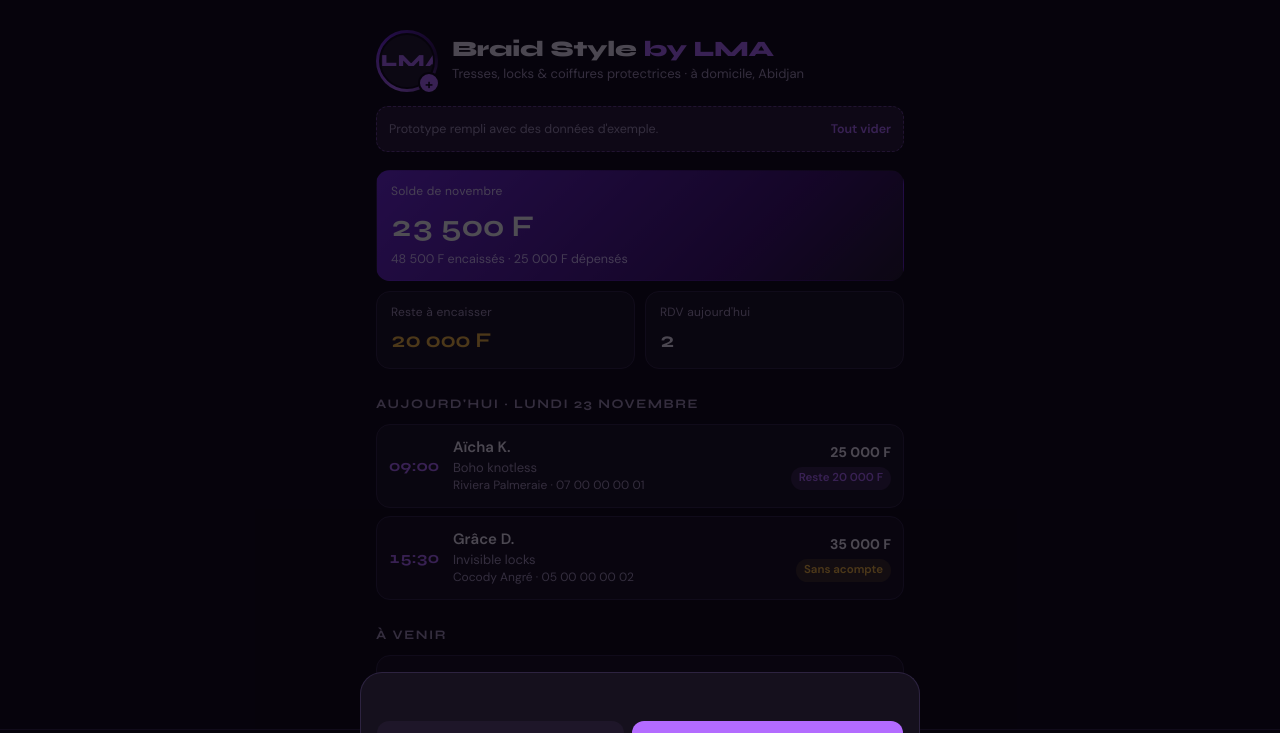
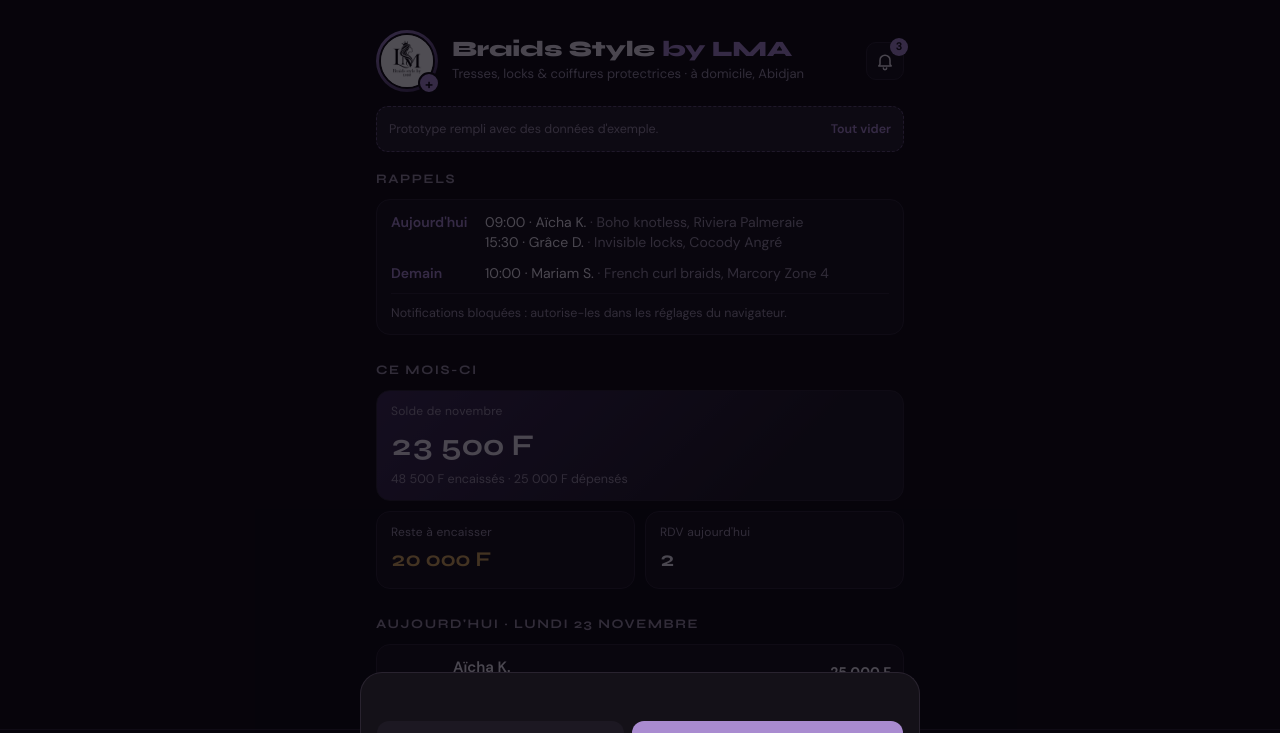
Before and after one commit to isaackoussa/Bsblma, a plain HTML site: page prototype/index.html in a window 1280 px wide. Shown: the top 733 px of the page. Drawn offline with Linux system fonts and the light colour scheme.

Commit message:
Ajoute le logo, les rappels de rendez-vous et adoucit les couleurs
Co-Authored-By: Claude Opus 5.5 <noreply@anthropic.com>
Claude-Session: https://claude.ai/code/session_01Aema4VaT2EtQYNHjBnDw9H

```diff
--- a/prototype/index.html
+++ b/prototype/index.html
@@ -1,4 +1,4 @@
-<title>Braid Style by LMA</title>
+<title>Braids Style by LMA</title>
 <meta name="claude:viewport-fit-sides" content="cover">
 <link rel="preconnect" href="https://fonts.googleapis.com">
 <link rel="preconnect" href="https://fonts.gstatic.com" crossorigin>
@@ -6,9 +6,9 @@
 <style>
 /* Layout: app mobile, une colonne, barre d'onglets fixe en bas. Look unique violet/noir (choix de la cliente). */
 :root{
-  --bg:#0b0810; --surface:#15101d; --surface-2:#1e1629; --line:#2d2340;
-  --fg:#f3edf9; --muted:#a495b8; --accent:#b36bff; --accent-deep:#6d28d9; --on-accent:#120a1c;
-  --good:#3ddc97; --warn:#f5b83d; --bad:#ff6b81;
+  --bg:#0c0a0f; --surface:#141118; --surface-2:#1c1822; --line:#29232f;
+  --fg:#efeaf3; --muted:#9a90a6; --accent:#a98bd0; --accent-deep:#3a2a52; --on-accent:#140f1a;
+  --good:#6cc6a0; --warn:#d6a85a; --bad:#de8190;
   --display:"Syne", "Avenir Next", system-ui, sans-serif;
   --body:"DM Sans", system-ui, -apple-system, "Segoe UI", sans-serif;
   color-scheme:dark;
@@ -23,8 +23,8 @@ button{cursor:pointer}
 
 /* En-tête */
 .top{display:flex;align-items:center;gap:14px;padding-block:6px 14px}
-.avatar{position:relative;width:62px;height:62px;flex:none;border-radius:50%;padding:3px;background:conic-gradient(from 200deg,var(--accent),var(--accent-deep),#2a0f4d,var(--accent));cursor:pointer}
-.avatar-in{width:100%;height:100%;border-radius:50%;background:var(--surface-2);display:grid;place-items:center;overflow:hidden;border:2px solid var(--bg)}
+.avatar{position:relative;width:62px;height:62px;flex:none;border-radius:50%;padding:3px;background:linear-gradient(145deg,var(--accent),var(--accent-deep));cursor:pointer}
+.avatar-in{width:100%;height:100%;border-radius:50%;background:#fff;display:grid;place-items:center;overflow:hidden;border:2px solid var(--bg)}
 .avatar img{width:100%;height:100%;object-fit:cover}
 .avatar-mono{font-family:var(--display);font-weight:800;font-size:17px;letter-spacing:.04em;color:var(--accent)}
 .avatar-edit{position:absolute;right:-2px;bottom:-2px;width:22px;height:22px;border-radius:50%;background:var(--accent);color:var(--on-accent);display:grid;place-items:center;font-size:14px;font-weight:700;border:2px solid var(--bg)}
@@ -46,10 +46,20 @@ h2:first-child{margin-top:4px}
 .kpi{background:var(--surface);border:1px solid var(--line);border-radius:14px;padding:12px 14px;min-width:0}
 .kpi span{display:block;font-size:12px;color:var(--muted);letter-spacing:.02em}
 .kpi b{display:block;font-family:var(--display);font-size:21px;font-weight:700;margin-top:4px;font-variant-numeric:tabular-nums;white-space:nowrap;overflow:hidden;text-overflow:ellipsis}
-.kpi.hero{grid-column:1/-1;background:linear-gradient(135deg,var(--accent-deep),#3b0f6e 70%,var(--surface-2));border-color:transparent}
-.kpi.hero span{color:#e5d4ff}
-.kpi.hero b{font-size:30px;color:#fff}
-.kpi.hero small{display:block;color:#d9c3ff;font-size:12.5px;margin-top:2px}
+.kpi.hero{grid-column:1/-1;background:linear-gradient(135deg,var(--accent-deep),var(--surface-2) 75%);border-color:var(--line)}
+.kpi.hero b{font-size:30px}
+.kpi.hero small{display:block;color:var(--muted);font-size:12.5px;margin-top:2px}
+/* Rappels */
+.bell{margin-left:auto;position:relative;flex:none}
+.bell svg{width:20px;height:20px;stroke:currentColor;fill:none;stroke-width:1.8;stroke-linecap:round;stroke-linejoin:round}
+.bell .badge{position:absolute;top:-5px;right:-5px;min-width:18px;height:18px;border-radius:9px;background:var(--accent);color:var(--on-accent);font-size:11px;font-weight:700;display:grid;place-items:center;padding:0 4px;font-variant-numeric:tabular-nums}
+.remind{background:var(--surface);border:1px solid var(--line);border-radius:14px;padding:12px 14px;display:flex;flex-direction:column;gap:10px}
+.remind-row{display:grid;grid-template-columns:84px 1fr;gap:10px;font-size:14px;align-items:start}
+.remind-row>b{color:var(--accent);font-weight:600}
+.remind-row div{min-width:0;font-variant-numeric:tabular-nums}
+.remind-row span{color:var(--muted)}
+.remind-foot{display:flex;align-items:center;justify-content:space-between;gap:10px;flex-wrap:wrap;border-top:1px solid var(--line);padding-top:10px;font-size:12.5px;color:var(--muted)}
+.remind-foot .btn{padding:8px 12px;font-size:13.5px}
 .c-good{color:var(--good)} .c-bad{color:var(--bad)} .c-warn{color:var(--warn)}
 
 /* Pills */
@@ -145,14 +155,15 @@ h2:first-child{margin-top:4px}
 <div class="app">
   <header class="top">
     <label class="avatar" for="avatarInput" title="Changer la photo de profil">
-      <span class="avatar-in"><img id="avatarImg" alt="Photo de profil" hidden><span class="avatar-mono" id="avatarMono">LMA</span></span>
+      <span class="avatar-in"><img id="avatarImg" src="assets/logo-lma.png" alt="Logo Braids Style by LMA"></span>
       <span class="avatar-edit" aria-hidden="true">+</span>
     </label>
     <input type="file" id="avatarInput" accept="image/*" hidden>
     <div class="brand">
-      <h1>Braid Style <em>by LMA</em></h1>
+      <h1>Braids Style <em>by LMA</em></h1>
       <p>Tresses, locks &amp; coiffures protectrices · à domicile, Abidjan</p>
     </div>
+    <button type="button" class="icon-btn bell" id="bellBtn" aria-label="Rappels"><svg viewBox="0 0 24 24"><path d="M6 16V11a6 6 0 0 1 12 0v5l1.5 2h-15z"/><path d="M10 20.5a2 2 0 0 0 4 0"/></svg><span class="badge" id="bellBadge" hidden></span></button>
   </header>
   <div class="note" id="demoNote"><span>Prototype rempli avec des données d'exemple.</span><button type="button" id="resetBtn">Tout vider</button></div>
 
@@ -247,7 +258,7 @@ const save=()=>{try{localStorage.setItem(KEY,JSON.stringify(db))}catch(e){}};
 
 /* Photo de profil */
 let avatar=null; try{avatar=localStorage.getItem(KEY+'-avatar')}catch(e){}
-function showAvatar(){const img=$('#avatarImg');if(avatar){img.src=avatar;img.hidden=false;$('#avatarMono').hidden=true}}
+function showAvatar(){if(avatar)$('#avatarImg').src=avatar}
 showAvatar();
 $('#avatarInput').addEventListener('change',e=>{const f=e.target.files[0];if(!f)return;const r=new FileReader();r.onload=()=>{avatar=r.result;try{localStorage.setItem(KEY+'-avatar',avatar)}catch(err){}showAvatar();toast('Photo mise à jour')};r.readAsDataURL(f)});
 
@@ -290,6 +301,9 @@ function renderAccueil(){
   const next=db.rdv.filter(r=>r.date>T&&r.statut!=='fait').sort(byDateTime).slice(0,4);
   const low=lowStock(); const moisNom=now.toLocaleDateString('fr-FR',{month:'long'});
   $('#v-accueil').innerHTML=`
+    <h2 id="rappels">Rappels</h2>
+    ${remindHTML()}
+    <h2>Ce mois-ci</h2>
     <div class="kpis">
       <div class="kpi hero"><span>Solde de ${moisNom}</span><b class="num">${fmt(s.solde)}</b><small>${fmt(s.encaisse)} encaissés · ${fmt(s.depenses)} dépensés</small></div>
       <div class="kpi"><span>Reste à encaisser</span><b class="c-warn">${fmt(s.reste)}</b></div>
@@ -302,6 +316,42 @@ function renderAccueil(){
     <h2>Stock à racheter</h2>
     <div class="list">${low.length?low.map(stRow).join(''):'<p class="empty">Le stock est bon.</p>'}</div>`;
 }
+
+/* Rappels & notifications */
+function upcoming(){const tm=shift(1);const pend=d=>db.rdv.filter(r=>r.date===d&&r.statut!=='fait').sort(byDateTime);return{today:pend(T),tomorrow:pend(tm)}}
+const hasNotif=()=>'Notification' in window;
+const notifState=()=>hasNotif()?Notification.permission:'absent';
+function remindHTML(){
+  const u=upcoming();
+  const line=r=>`${esc(r.heure)} · ${esc(r.cliente)} <span>· ${esc(r.prestation)}, ${esc(r.quartier)}</span>`;
+  const block=(label,arr)=>`<div class="remind-row"><b>${label}</b><div>${arr.length?arr.map(line).join('<br>'):'<span>Aucun rendez-vous</span>'}</div></div>`;
+  const st=notifState();
+  const foot=st==='granted'?'<span class="pill good">Notifications activées</span><span>Résumé chaque matin + alerte 1 h avant</span>'
+    :st==='denied'?'<span>Notifications bloquées : autorise-les dans les réglages du navigateur.</span>'
+    :st==='absent'?'<span>Les notifications du téléphone seront actives dans la version en ligne.</span>'
+    :'<span>Reçois un résumé le matin et une alerte 1 h avant chaque RDV.</span><button type="button" class="btn primary" id="notifBtn">Activer</button>';
+  return `<div class="remind">${block("Aujourd'hui",u.today)}${block('Demain',u.tomorrow)}<div class="remind-foot">${foot}</div></div>`;
+}
+function notify(title,body,tag){try{new Notification(title,{body,icon:'assets/logo-lma.png',tag})}catch(e){}}
+function sendDigest(force){
+  if(notifState()!=='granted')return;let last=null;try{last=localStorage.getItem(KEY+'-digest')}catch(e){}
+  if(!force&&last===T)return;const u=upcoming();
+  notify('Braids Style by LMA',`Aujourd'hui : ${u.today.length} RDV${u.today[0]?' (1er à '+u.today[0].heure+')':''} · Demain : ${u.tomorrow.length} RDV`,'digest');
+  try{localStorage.setItem(KEY+'-digest',T)}catch(e){}
+}
+let timers=[];
+function scheduleToday(){
+  timers.forEach(clearTimeout);timers=[];if(notifState()!=='granted')return;
+  upcoming().today.forEach(r=>{const[h,m]=r.heure.split(':').map(Number);const wait=new Date(now.getFullYear(),now.getMonth(),now.getDate(),h,m).getTime()-36e5-Date.now();
+    if(wait>0)timers.push(setTimeout(()=>notify('RDV dans 1 heure',`${r.heure} · ${r.cliente} : ${r.prestation} (${r.quartier})`,'rdv-'+r.id),wait))});
+}
+async function enableNotif(){
+  if(!hasNotif()){toast('Notifications indisponibles ici');return}
+  try{const p=await Notification.requestPermission();if(p==='granted'){sendDigest(true);scheduleToday();toast('Rappels activés')}else toast('Notifications non autorisées')}catch(e){toast('Notifications indisponibles ici')}
+  render();
+}
+function clientMsg(r){const tm=shift(1);const quand=r.date===T?"aujourd'hui":r.date===tm?'demain':'le '+dLong(r.date);
+  return `Bonjour ${r.cliente}, petit rappel de votre rendez-vous ${quand} à ${r.heure.replace(':','h')} pour vos ${r.prestation} (${r.quartier}). À très vite ! Braids Style by LMA`}
 
 function renderAgenda(){
   const m=state.month,y=m.getFullYear(),mo=m.getMonth();
@@ -360,6 +410,8 @@ function render(){
   document.querySelectorAll('.view').forEach(v=>v.hidden=v.id!=='v-'+state.tab);
   document.querySelectorAll('.tab').forEach(b=>{if(b.dataset.tab===state.tab)b.setAttribute('aria-current','page');else b.removeAttribute('aria-current')});
   $('#demoNote').hidden=!db.demo;
+  const u=upcoming(),n=u.today.length+u.tomorrow.length,bd=$('#bellBadge');bd.textContent=n;bd.hidden=!n;
+  scheduleToday();
 }
 
 /* Feuille formulaire */
@@ -393,6 +445,7 @@ const need=(o,k,msg)=>{if(!o[k]){toast(msg);return false}return true};
 function rdvForm(r){
   const isNew=!r; r=r||{date:state.sel,heure:'09:00',cliente:'',tel:'',prestation:PRESTATIONS[0],quartier:'',prix:'',acompte:'',statut:'prevu'};
   const extra=[];
+  if(!isNew&&r.statut!=='fait')extra.push({label:'Copier le rappel cliente',run:o=>{const txt=clientMsg({...r,...o});try{navigator.clipboard.writeText(txt).then(()=>toast('Message copié, colle-le sur WhatsApp'),()=>toast('Copie impossible ici'))}catch(e){toast('Copie impossible ici')}}});
   if(!isNew&&r.statut!=='fait')extra.push({label:'Terminé → encaisser',cls:'good',run:o=>{Object.assign(r,o,{statut:'fait'});setTimeout(()=>txForm(null,{type:'entree',date:T,libelle:`${r.prestation} · ${r.cliente}`,cat:'Prestation',montant:r.prix,paye:r.prix}),0)}});
   if(!isNew)extra.push({label:'Supprimer',cls:'danger',confirm:true,run:()=>{db.rdv=db.rdv.filter(x=>x.id!==r.id);toast('Rendez-vous supprimé')}});
   openSheet({title:isNew?'Nouveau rendez-vous':'Rendez-vous',submit:isNew?'Ajouter':'Enregistrer',extra,fields:[
@@ -451,6 +504,8 @@ document.addEventListener('click',e=>{
   if(b=g('data-filter')){state.filter=b.dataset.filter;renderCaisse();return}
   if(b=g('data-new'))return txForm(null,{type:b.dataset.new,cat:b.dataset.new==='entree'?'Prestation':'Achat mèches'});
   if(b=g('data-inc')||g('data-dec')){const id=b.dataset.inc||b.dataset.dec;const s=db.stock.find(x=>x.id===id);s.qte=Math.max(0,s.qte+(b.dataset.inc?1:-1));save();render();return}
+  if(e.target.closest('#bellBtn')){state.tab='accueil';render();const h=$('#rappels');if(h)h.scrollIntoView({block:'start'});return}
+  if(e.target.closest('#notifBtn'))return enableNotif();
   if(e.target.closest('#addRdv'))return rdvForm();
   if(e.target.closest('#addSt'))return stForm();
   if(e.target.closest('#prevM')){state.month=new Date(state.month.getFullYear(),state.month.getMonth()-1,1);renderAgenda();return}
@@ -459,5 +514,6 @@ document.addEventListener('click',e=>{
     db={demo:false,rdv:[],tx:[],stock:[]};save();r.dataset.armed='';r.textContent='Tout vider';render();toast('Prêt pour tes vraies données')}
 });
 render();
+sendDigest(false);
 })();
 </script>
```
Also changed, not shown: prototype/assets/logo-lma.png (added).
